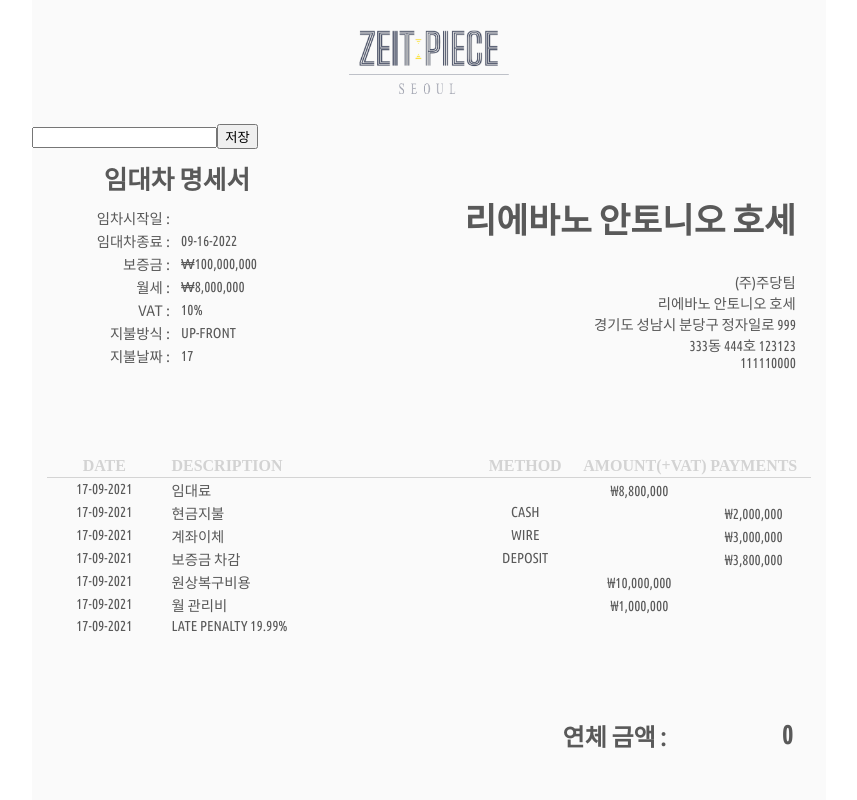
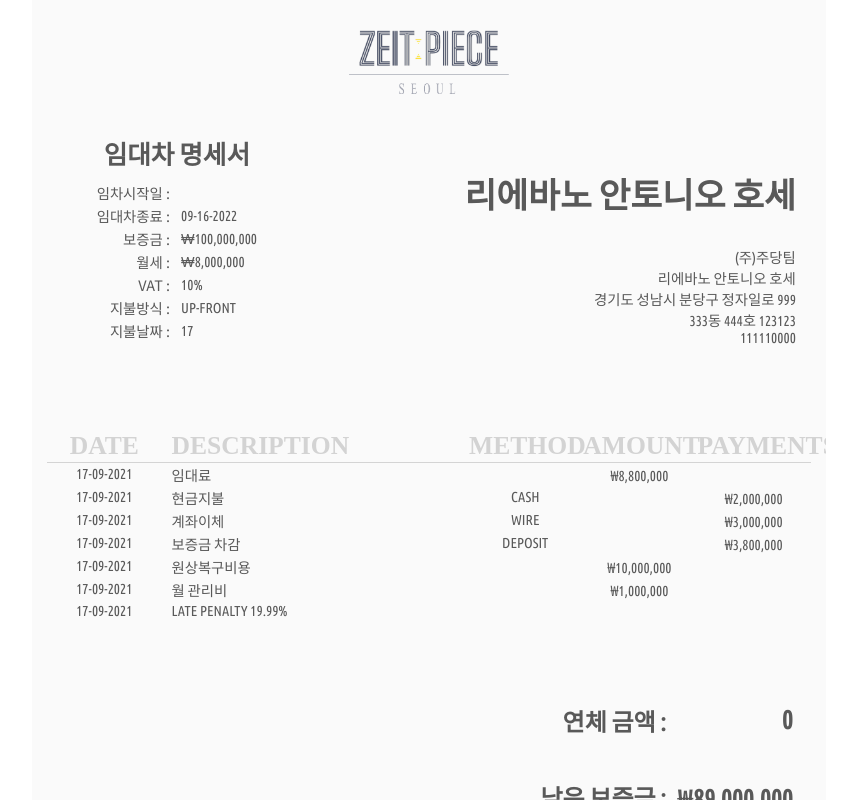
Before and after one commit to devxmachina/invoapp, a React (Create React App) app: page / in a window 1280 px wide. Shown: the whole page, without its empty margins (211-1068 px from the left). Built offline with nearby package versions, Linux system fonts and the light colour scheme.

Commit message:
20220117

```diff
--- a/src/App.css
+++ b/src/App.css
@@ -119,7 +119,7 @@ h2, h3 {
 .t-headrow {
   font-family: 'Avenir Next Condensed Medium';
   color: lightgrey;
-  font-size: clamp(0.7rem, 1.7vw, 1rem );
+  font-size: clamp(1rem, 2vw, 1.7rem );
   border-bottom: 1px rgba(211, 211, 211, 0.788) solid;
 }
 
--- a/src/App.js
+++ b/src/App.js
@@ -5,7 +5,7 @@ import {
   Route
 } from "react-router-dom";
 import Result from './Result';
-import AddState from './AddState';
+import Home from './components/Home';
 
 
 
@@ -15,7 +15,7 @@ function App(props) {
   return (
     <>
         <Routes>
-          <Route path="/" element={<AddState />} />
+          <Route path="/" element={<Home />} />
           <Route path="/result" element={<Result />} />
         </Routes>
     </>
--- a/src/AddState.js
+++ b/src/components/Home.js
@@ -15,13 +15,13 @@ function AddState(props) {
         <div className="invoice">
             <Logo />
 
-            <div>
+            {/* <div>
                 <input onInput={ (e)=>{
                     dispatch({type: 'add', payload: e.target.value})
                     axios.get('#');
                     } } />
                 <button>저장</button>
-            </div>
+            </div> */}
 
             <Lessee />
             <StateTable records={state.records} />
--- a/src/Logo.js
+++ b/src/components/Logo.js
@@ -1,4 +1,4 @@
-import logo from './pngs/logo.png';
+import logo from '../pngs/logo.png';
 
 function Logo() {
     return (
--- a/src/StateTable.js
+++ b/src/components/StateTable.js
@@ -20,7 +20,7 @@ function StateTable(props) {
                             <th scope="col">DATE</th>
                             <th scope="col">DESCRIPTION</th>
                             <th scope="col">METHOD</th>
-                            <th scope="col">AMOUNT(+VAT)</th>
+                            <th scope="col">AMOUNT</th>
                             <th scope="col">PAYMENTS</th>
                         </tr>
                     </thead>
```
Also changed, not shown: src/Result.js (+5 -5 lines), src/components/Footer.js (renamed from src/Footer.js), src/components/Lessee.js (renamed from src/Lessee.js), src/components/Summary.js (renamed from src/Summary.js), src/components/records.js (renamed from src/records.js), 2 other files (tests, documents, lock files or other folders).
